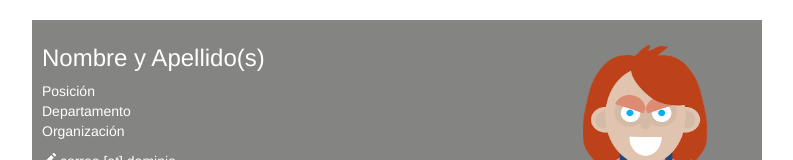
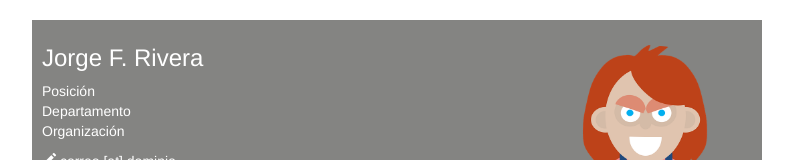
Before and after one commit to dariushldr/dariushldr.github.io, a plain HTML site: page index.html in a window 1280 px wide. Shown: the top 160 px of the page, without its empty margins (243-1036 px from the left). Drawn offline with nearby package versions, Linux system fonts and the light colour scheme.

Commit message:
Version personalizada de mi sitio web

```diff
--- a/index.html
+++ b/index.html
@@ -5,7 +5,7 @@
     <meta charset="utf-8">
     <meta name="description" content="Página de ejemplo del MOOC de LINUX - UPM.">
     <!--Sustituir por los datos del alumno-->
-    <meta name="author" content="Nombre y Apellido(s)">
+    <meta name="author" content="Jorge F. Rivera">
 
     <!--Sustituir por los datos del alumno-->
     <title>Nombre y Apellido(s)</title>
@@ -17,7 +17,7 @@
   <body>
     <div class="container header-bar">
       <!--Sustituir por los datos del alumno-->
-      <h3>Nombre y Apellido(s) <span><img style="width: 214px; height: 164px;" class='img-circle' alt="Nombre y Apellido(s)" src="img/foto.png" align="right"></span></h3>
+      <h3>Jorge F. Rivera <span><img style="width: 214px; height: 164px;" class='img-circle' alt="Nombre y Apellido(s)" src="img/foto.png" align="right"></span></h3>
       <p>
         <!--Sustituir por los datos del alumno-->
         Posición<br>
```
